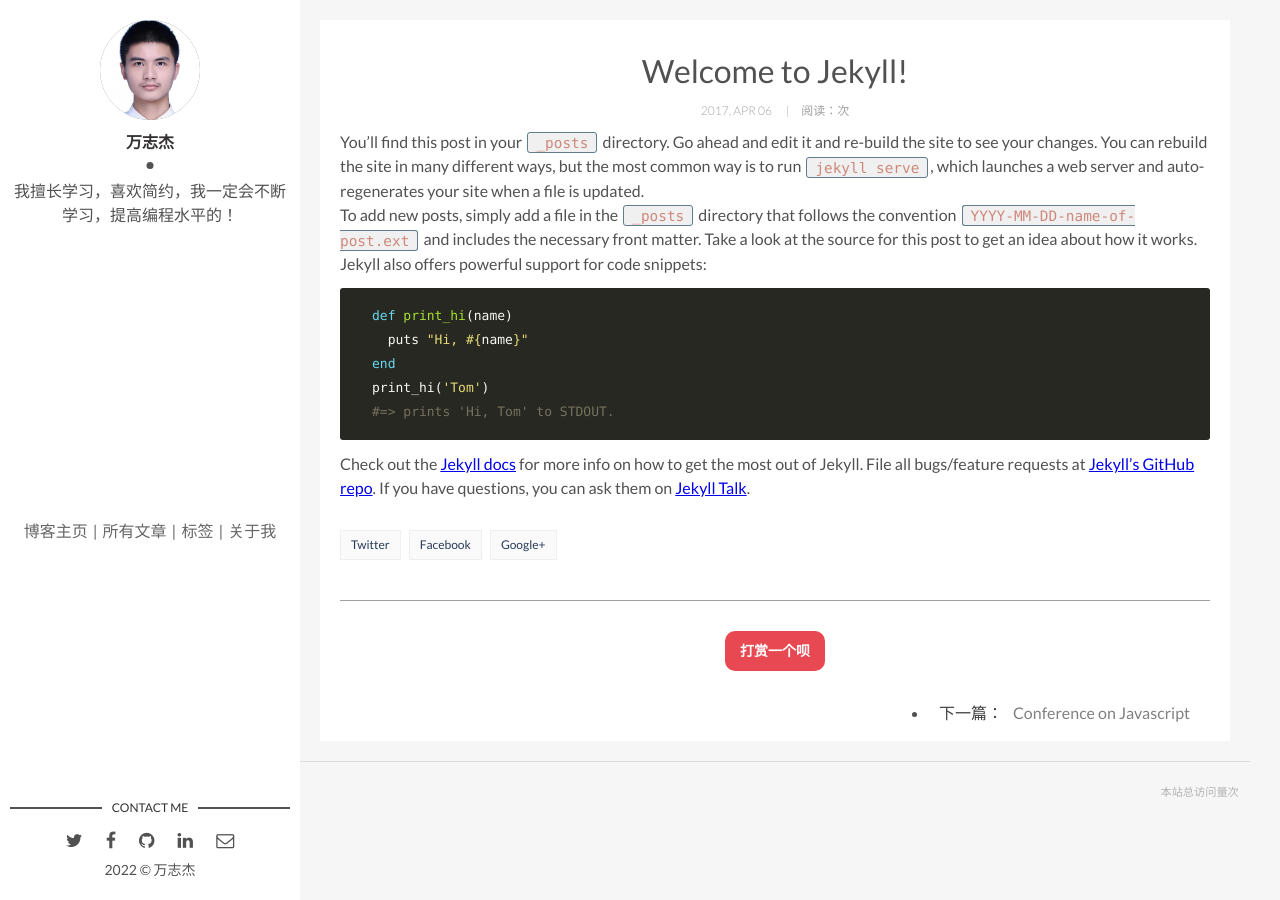
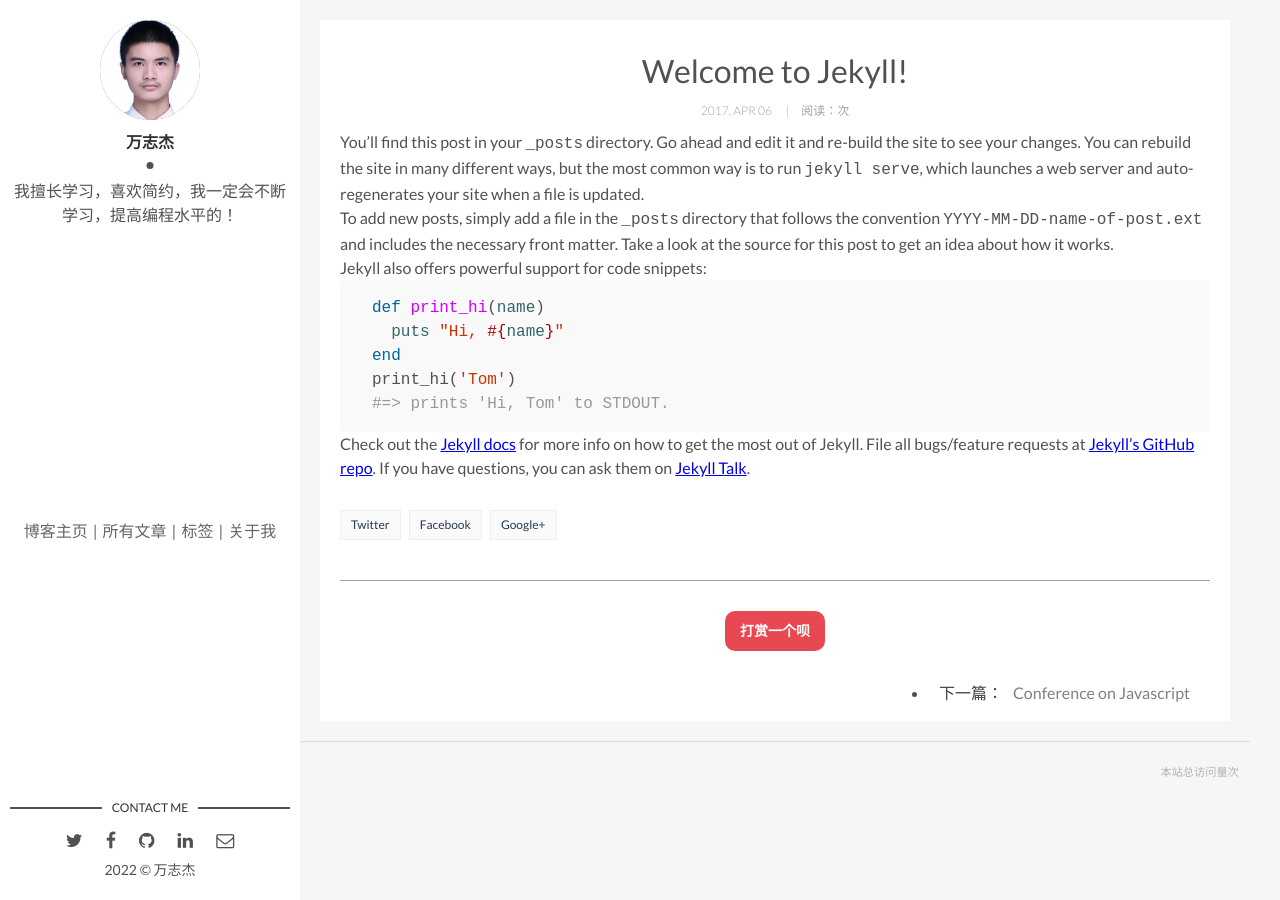
Before and after one commit to 19991010wan/wanBlog_Chinese, a Jekyll site: the page built from _posts/2017-04-06-welcome-to-jekyll.markdown, in a window 1280 px wide. Built offline with Jekyll 4.4.1, drawn with Linux system fonts in a browser that asks for light colours; nearby versions of some CDN libraries; comment, search, counter and statistics services are not loaded.

Commit message:
update css

```diff
--- a/assets/css/main.css
+++ b/assets/css/main.css
@@ -399,13 +399,6 @@
   border-radius: 3px;
   margin: 0; }
 
-.highlighter-rouge {
-  color: #ce887b;
-  font-weight: 400;
-  border: 1px solid #607D8B;
-  border-radius: 3px;
-  padding: 0.1rem 0.5rem; }
-
 .highlight .hll {
   background-color: #ffc; }
 
@@ -655,240 +648,6 @@
 .css .o + .nt,
 .css .nt + .nt {
   color: #999; }
-
-.markdown-body {
-  letter-spacing: 1px;
-  line-height: 1.6;
-  text-align: justify; }
-  .markdown-body img {
-    clear: both;
-    margin: 0 auto;
-    display: block;
-    box-shadow: 0px 1px 4px rgba(0, 0, 0, 0.3), 0 0 40px rgba(0, 0, 0, 0.1) inset;
-    webkit-box-shadow: 0px 1px 4px rgba(0, 0, 0, 0.3), 0 0 40px rgba(0, 0, 0, 0.1) inset;
-    moz-box-shadow: 0px 1px 4px rgba(0, 0, 0, 0.3), 0 0 40px rgba(0, 0, 0, 0.1) inset;
-    o-box-shadow: 0px 1px 4px rgba(0, 0, 0, 0.3), 0 0 40px rgba(0, 0, 0, 0.1) inset; }
-
-/**
- * Syntax highlighting styles
- */
-code {
-  padding: 1px 4px;
-  margin: 0 2px;
-  font-size: 90%;
-  border-radius: 3px;
-  color: #000;
-  background-color: rgba(0, 0, 0, 0.06);
-  border: 1px solid #d7d0d2;
-  font-family: Monaco,Menlo,"Microsoft YaHei Mono",Consolas,"Courier New",monospace,sans-serif; }
-
-pre {
-  margin: 12px 0;
-  padding: 8px 12px;
-  word-wrap: break-word;
-  /* IE 5.5-7 */
-  white-space: -moz-pre-wrap;
-  /* Firefox 1.0-2.0 */
-  white-space: pre-wrap;
-  /* current browsers */ }
-  pre > code {
-    margin: 0;
-    padding: 0;
-    font-size: 13px;
-    color: #d1d1c9;
-    border: none;
-    background-color: #272822; }
-
-.highlight {
-  border-radius: 3px;
-  background: #272822;
-  /* Comment */
-  /* Error */
-  /* Keyword */
-  /* Literal */
-  /* Name */
-  /* Operator */
-  /* Punctuation */
-  /* Comment.Multiline */
-  /* Comment.Preproc */
-  /* Comment.Single */
-  /* Comment.Special */
-  /* Generic.Emph */
-  /* Generic.Strong */
-  /* Keyword.Constant */
-  /* Keyword.Declaration */
-  /* Keyword.Namespace */
-  /* Keyword.Pseudo */
-  /* Keyword.Reserved */
-  /* Keyword.Type */
-  /* Literal.Date */
-  /* Literal.Number */
-  /* Literal.String */
-  /* Name.Attribute */
-  /* Name.Builtin */
-  /* Name.Class */
-  /* Name.Constant */
-  /* Name.Decorator */
-  /* Name.Entity */
-  /* Name.Exception */
-  /* Name.Function */
-  /* Name.Label */
-  /* Name.Namespace */
-  /* Name.Other */
-  /* Name.Property */
-  /* Name.Tag */
-  /* Name.Variable */
-  /* Operator.Word */
-  /* Text.Whitespace */
-  /* Literal.Number.Float */
-  /* Literal.Number.Hex */
-  /* Literal.Number.Integer */
-  /* Literal.Number.Oct */
-  /* Literal.String.Backtick */
-  /* Literal.String.Char */
-  /* Literal.String.Doc */
-  /* Literal.String.Double */
-  /* Literal.String.Escape */
-  /* Literal.String.Heredoc */
-  /* Literal.String.Interpol */
-  /* Literal.String.Other */
-  /* Literal.String.Regex */
-  /* Literal.String.Single */
-  /* Literal.String.Symbol */
-  /* Name.Builtin.Pseudo */
-  /* Name.Variable.Class */
-  /* Name.Variable.Global */
-  /* Name.Variable.Instance */
-  /* Literal.Number.Integer.Long */
-  /* Generic Heading & Diff Header */
-  /* Generic.Subheading & Diff Unified/Comment? */
-  /* Generic.Deleted & Diff Deleted */
-  /* Generic.Inserted & Diff Inserted */ }
-  .highlight .hll {
-    background-color: #272822; }
-  .highlight .c {
-    color: #75715e; }
-  .highlight .err {
-    color: #960050;
-    background-color: #1e0010; }
-  .highlight .k {
-    color: #66d9ef; }
-  .highlight .l {
-    color: #ae81ff; }
-  .highlight .n {
-    color: #f8f8f2; }
-  .highlight .o {
-    color: #f92672; }
-  .highlight .p {
-    color: #f8f8f2; }
-  .highlight .cm {
-    color: #75715e; }
-  .highlight .cp {
-    color: #75715e; }
-  .highlight .c1 {
-    color: #75715e; }
-  .highlight .cs {
-    color: #75715e; }
-  .highlight .ge {
-    font-style: italic; }
-  .highlight .gs {
-    font-weight: bold; }
-  .highlight .kc {
-    color: #66d9ef; }
-  .highlight .kd {
-    color: #66d9ef; }
-  .highlight .kn {
-    color: #f92672; }
-  .highlight .kp {
-    color: #66d9ef; }
-  .highlight .kr {
-    color: #66d9ef; }
-  .highlight .kt {
-    color: #66d9ef; }
-  .highlight .ld {
-    color: #e6db74; }
-  .highlight .m {
-    color: #ae81ff; }
-  .highlight .s {
-    color: #e6db74; }
-  .highlight .na {
-    color: #a6e22e; }
-  .highlight .nb {
-    color: #f8f8f2; }
-  .highlight .nc {
-    color: #a6e22e; }
-  .highlight .no {
-    color: #66d9ef; }
-  .highlight .nd {
-    color: #a6e22e; }
-  .highlight .ni {
-    color: #f8f8f2; }
-  .highlight .ne {
-    color: #a6e22e; }
-  .highlight .nf {
-    color: #a6e22e; }
-  .highlight .nl {
-    color: #f8f8f2; }
-  .highlight .nn {
-    color: #f8f8f2; }
-  .highlight .nx {
-    color: #a6e22e; }
-  .highlight .py {
-    color: #f8f8f2; }
-  .highlight .nt {
-    color: #f92672; }
-  .highlight .nv {
-    color: #f8f8f2; }
-  .highlight .ow {
-    color: #f92672; }
-  .highlight .w {
-    color: #f8f8f2; }
-  .highlight .mf {
-    color: #ae81ff; }
-  .highlight .mh {
-    color: #ae81ff; }
-  .highlight .mi {
-    color: #ae81ff; }
-  .highlight .mo {
-    color: #ae81ff; }
-  .highlight .sb {
-    color: #e6db74; }
-  .highlight .sc {
-    color: #e6db74; }
-  .highlight .sd {
-    color: #e6db74; }
-  .highlight .s2 {
-    color: #e6db74; }
-  .highlight .se {
-    color: #ae81ff; }
-  .highlight .sh {
-    color: #e6db74; }
-  .highlight .si {
-    color: #e6db74; }
-  .highlight .sx {
-    color: #e6db74; }
-  .highlight .sr {
-    color: #e6db74; }
-  .highlight .s1 {
-    color: #e6db74; }
-  .highlight .ss {
-    color: #e6db74; }
-  .highlight .bp {
-    color: #f8f8f2; }
-  .highlight .vc {
-    color: #f8f8f2; }
-  .highlight .vg {
-    color: #f8f8f2; }
-  .highlight .vi {
-    color: #f8f8f2; }
-  .highlight .il {
-    color: #ae81ff; }
-  .highlight .gu {
-    color: #75715e; }
-  .highlight .gd {
-    color: #f92672; }
-  .highlight .gi {
-    color: #a6e22e; }
 
 *, *::after, *::before {
   box-sizing: border-box; }
--- a/assets/css/scss/_syntax.scss
+++ b/assets/css/scss/_syntax.scss
@@ -1,5 +1,5 @@
 .highlight {background-color: #faf9f9; border-radius: 3px; margin: 0;}
-.highlighter-rouge {color: #ce887b; font-weight: 400; border: 1px solid #607D8B; border-radius: 3px; padding: 0.1rem 0.5rem;}
+//.highlighter-rouge {color: #ce887b; font-weight: 400; border: 1px solid #607D8B; border-radius: 3px; padding: 0.1rem 0.5rem;}
 .highlight .hll { background-color: #ffc; }
 .highlight .c { color: #999; } /* Comment */
 .highlight .err { color: #a00; background-color: #faa; } /* Error */
--- a/assets/css/scss/main.scss
+++ b/assets/css/scss/main.scss
@@ -1,6 +1,6 @@
 @import 'normalize';
 @import 'syntax';
-@import 'parts/markdown';
+//@import 'parts/markdown';
 @import 'variables';
 
 *, *::after, *::before {
```
